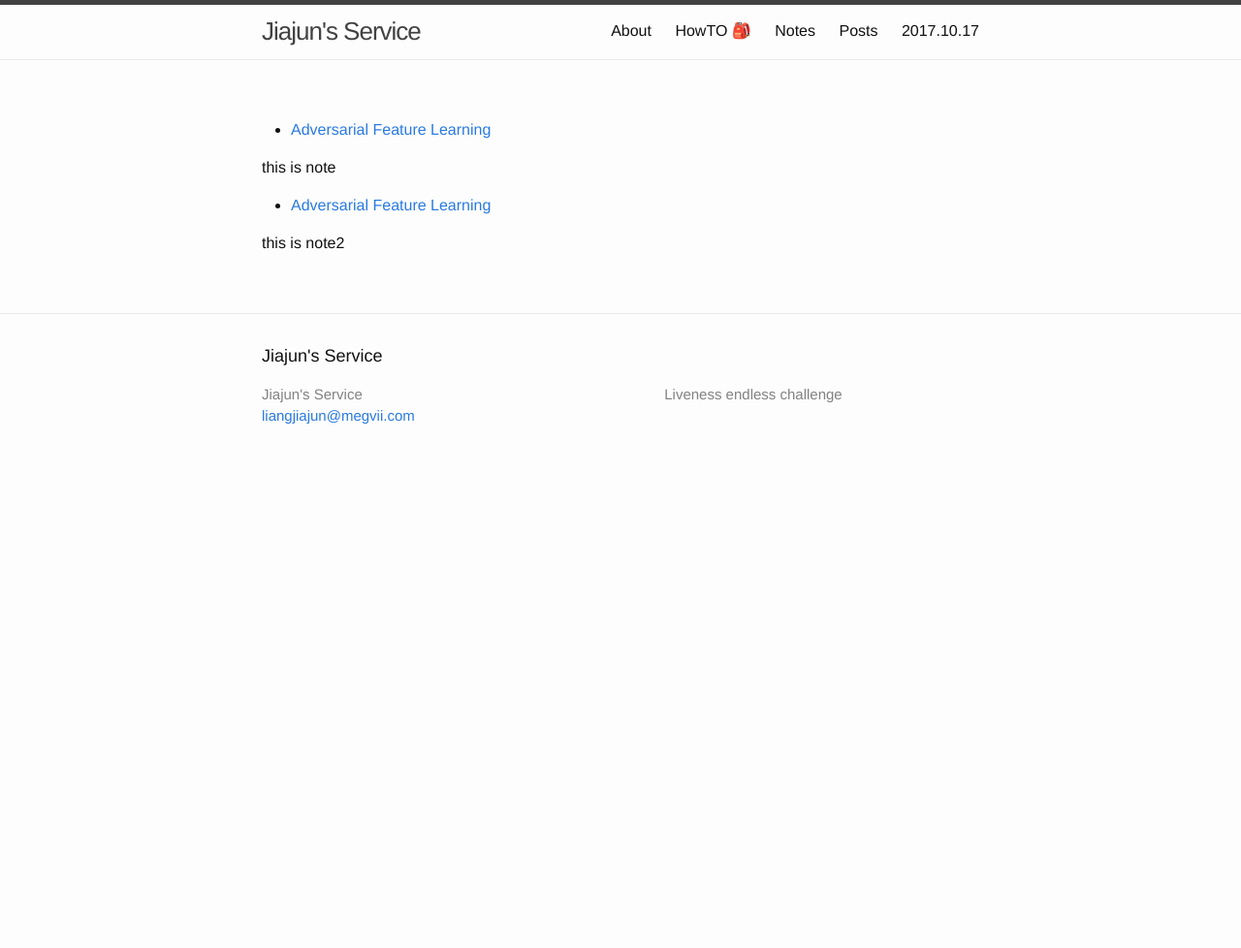
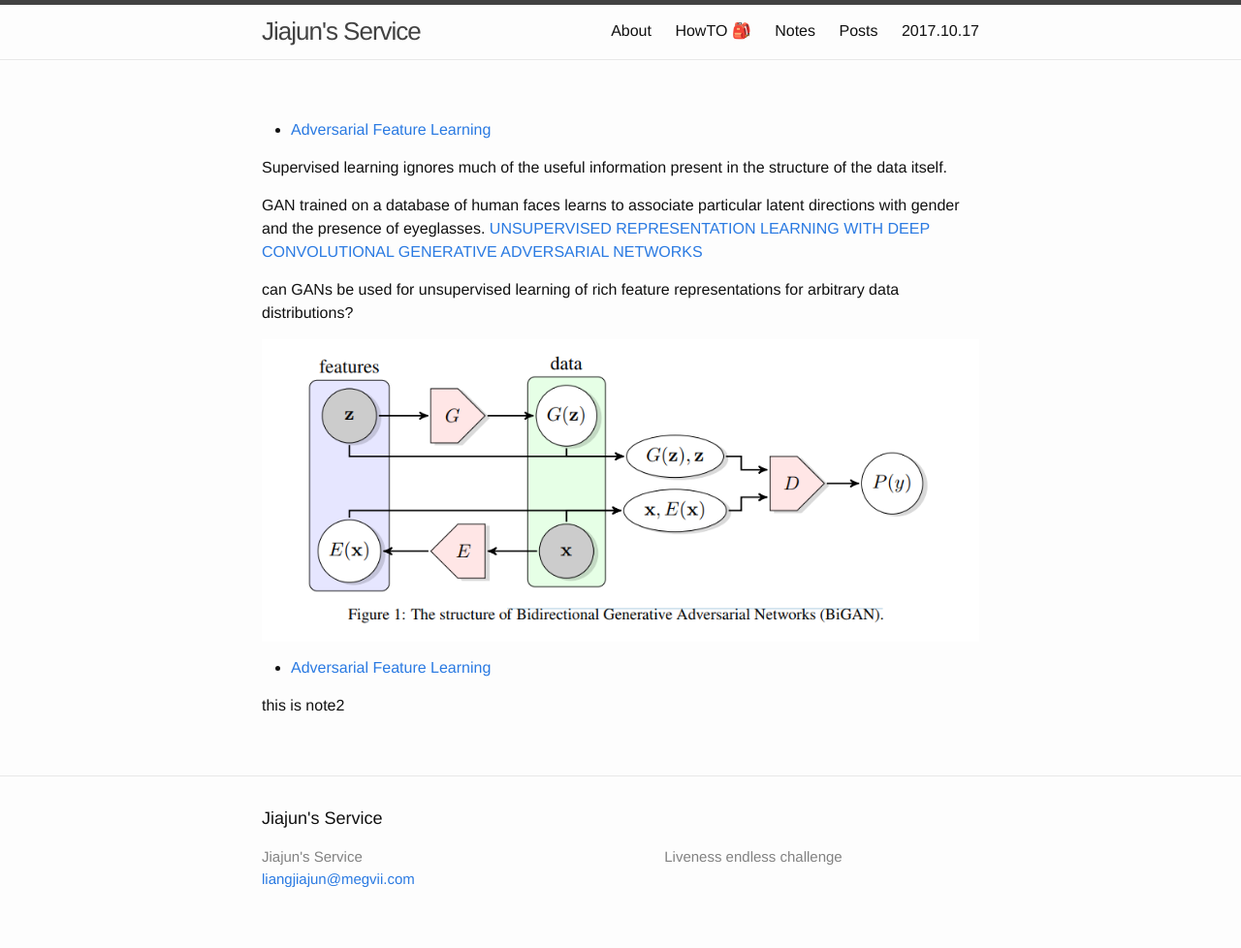
Before and after one commit to tracyliang18/tracyliang18.github.io, a Jekyll site: the page built from docs/notes/GAN.md, in a window 1280 px wide. Shown: the whole page at 97% size. Built offline with Jekyll 4.4.1, drawn with Linux system fonts in a browser that asks for light colours; emoji names are drawn with the system emoji font; our own code applies the rules of GitHub Pages for plain Markdown files; before the commit the page ends 900 px from its top, so only the background shows below that.

Commit message:
update note

```diff
--- a/docs/notes/GAN.md
+++ b/docs/notes/GAN.md
@@ -1,6 +1,13 @@
 * [Adversarial Feature Learning](http://cn.arxiv.org/pdf/1605.09782.pdf)
 
-this is note
+Supervised learning ignores much of the useful information present in the structure of the data itself.
+
+GAN trained on a database of
+human faces learns to associate particular latent directions with gender and the presence of eyeglasses. [UNSUPERVISED REPRESENTATION LEARNING WITH DEEP CONVOLUTIONAL GENERATIVE ADVERSARIAL NETWORKS](http://cn.arxiv.org/pdf/1511.06434v2)
+
+can GANs be used for unsupervised learning of rich feature representations for arbitrary data distributions?
+
+![](imgs/20171026-143950.png)
 
 * [Adversarial Feature Learning](http://cn.arxiv.org/pdf/1605.09782.pdf)
 
```
Also changed, not shown: docs/notes/imgs/20171026-143950.png (added).
